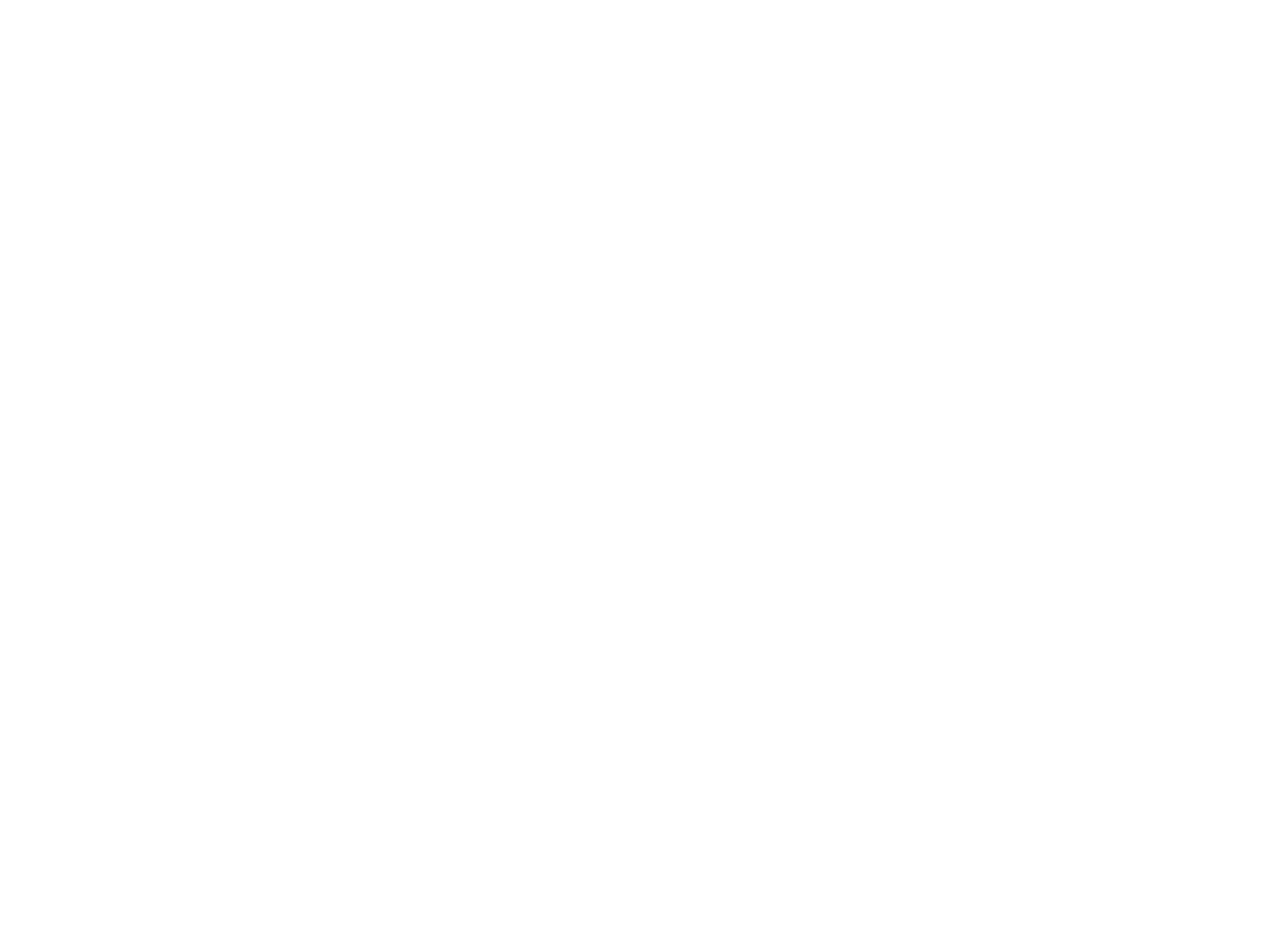
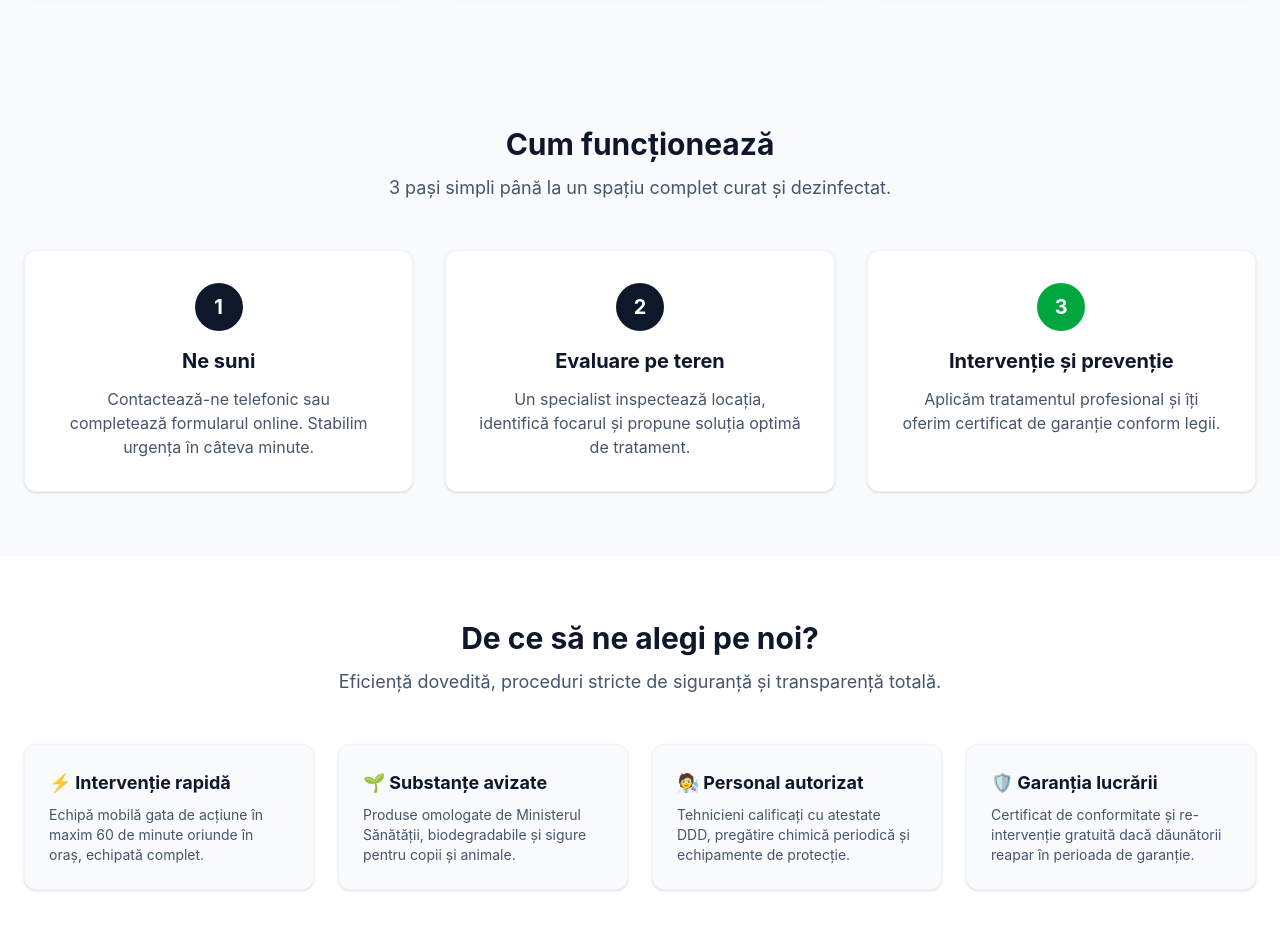
Before and after one commit to CosminPretcar/DeratPro, a React (Vite) app: page / in a window 1280 px wide. Shown: the part 500-1430 px from the top of the page. Before the commit the page ends 800 px from the top, so only its background shows below. Built offline with nearby package versions, Linux system fonts and the light colour scheme.

Commit message:
Added 2 more sections

```diff
--- a/src/App.tsx
+++ b/src/App.tsx
@@ -1,7 +1,13 @@
+import Services from './components/Services'
+import HowItWorks from './components/HowItWorks'
+import WhyUs from './components/WhyUs'
+
 export default function App() {
   return (
     <div className="min-h-screen flex bg-white flex-col font-sans">
-
+      <Services />
+      <HowItWorks />
+      <WhyUs />
     </div>
   )
 }
--- /dev/null
+++ b/src/components/HowItWorks.tsx
@@ -0,0 +1,29 @@
+export default function HowItWorks() {
+  return (
+    <section className="w-full py-16 bg-slate-50 relative">
+      <div className="max-w-7xl mx-auto px-6 space-y-12">
+        <div className="text-center max-w-2xl mx-auto space-y-3">
+          <h2 className="text-3xl font-bold text-slate-900">Cum funcționează</h2>
+          <p className="text-lg text-slate-600">3 pași simpli până la un spațiu complet curat și dezinfectat.</p>
+        </div>
+        <div className="grid grid-cols-1 md:grid-cols-3 gap-8 relative">
+          <div className="bg-white rounded-xl p-8 shadow-sm border border-slate-100 flex flex-col items-center text-center">
+            <span className="w-12 h-12 rounded-full bg-slate-900 text-white font-bold flex items-center justify-center text-xl mb-4">1</span>
+            <h3 className="text-xl font-bold text-slate-900 mb-3">Ne suni</h3>
+            <p className="text-slate-600">Contactează-ne telefonic sau completează formularul online. Stabilim urgența în câteva minute.</p>
+          </div>
+          <div className="bg-white rounded-xl p-8 shadow-sm border border-slate-100 flex flex-col items-center text-center">
+            <span className="w-12 h-12 rounded-full bg-slate-900 text-white font-bold flex items-center justify-center text-xl mb-4">2</span>
+            <h3 className="text-xl font-bold text-slate-900 mb-3">Evaluare pe teren</h3>
+            <p className="text-slate-600">Un specialist inspectează locația, identifică focarul și propune soluția optimă de tratament.</p>
+          </div>
+          <div className="bg-white rounded-xl p-8 shadow-sm border border-slate-100 flex flex-col items-center text-center">
+            <span className="w-12 h-12 rounded-full bg-green-600 text-white font-bold flex items-center justify-center text-xl mb-4">3</span>
+            <h3 className="text-xl font-bold text-slate-900 mb-3">Intervenție și prevenție</h3>
+            <p className="text-slate-600">Aplicăm tratamentul profesional și îți oferim certificat de garanție conform legii.</p>
+          </div>
+        </div>
+      </div>
+    </section>
+  );
+}
--- /dev/null
+++ b/src/components/WhyUs.tsx
@@ -0,0 +1,30 @@
+export default function WhyUs() {
+  return (
+    <section className="w-full py-16 bg-white relative">
+      <div className="max-w-7xl mx-auto px-6 space-y-12">
+        <div className="text-center max-w-3xl mx-auto space-y-3">
+          <h2 className="text-3xl font-bold text-slate-900">De ce să ne alegi pe noi?</h2>
+          <p className="text-lg text-slate-600">Eficiență dovedită, proceduri stricte de siguranță și transparență totală.</p>
+        </div>
+        <div className="grid grid-cols-1 md:grid-cols-2 lg:grid-cols-4 gap-6">
+          <div className="bg-slate-50 p-6 rounded-xl shadow-sm border border-slate-100">
+            <h3 className="text-lg font-bold text-slate-900 mb-2">⚡ Intervenție rapidă</h3>
+            <p className="text-slate-600 text-sm">Echipă mobilă gata de acțiune în maxim 60 de minute oriunde în oraș, echipată complet.</p>
+          </div>
+          <div className="bg-slate-50 p-6 rounded-xl shadow-sm border border-slate-100">
+            <h3 className="text-lg font-bold text-slate-900 mb-2">🌱 Substanțe avizate</h3>
+            <p className="text-slate-600 text-sm">Produse omologate de Ministerul Sănătății, biodegradabile și sigure pentru copii și animale.</p>
+          </div>
+          <div className="bg-slate-50 p-6 rounded-xl shadow-sm border border-slate-100">
+            <h3 className="text-lg font-bold text-slate-900 mb-2">🧑‍🔬 Personal autorizat</h3>
+            <p className="text-slate-600 text-sm">Tehnicieni calificați cu atestate DDD, pregătire chimică periodică și echipamente de protecție.</p>
+          </div>
+          <div className="bg-slate-50 p-6 rounded-xl shadow-sm border border-slate-100">
+            <h3 className="text-lg font-bold text-slate-900 mb-2">🛡️ Garanția lucrării</h3>
+            <p className="text-slate-600 text-sm">Certificat de conformitate și re-intervenție gratuită dacă dăunătorii reapar în perioada de garanție.</p>
+          </div>
+        </div>
+      </div>
+    </section>
+  );
+}
```
